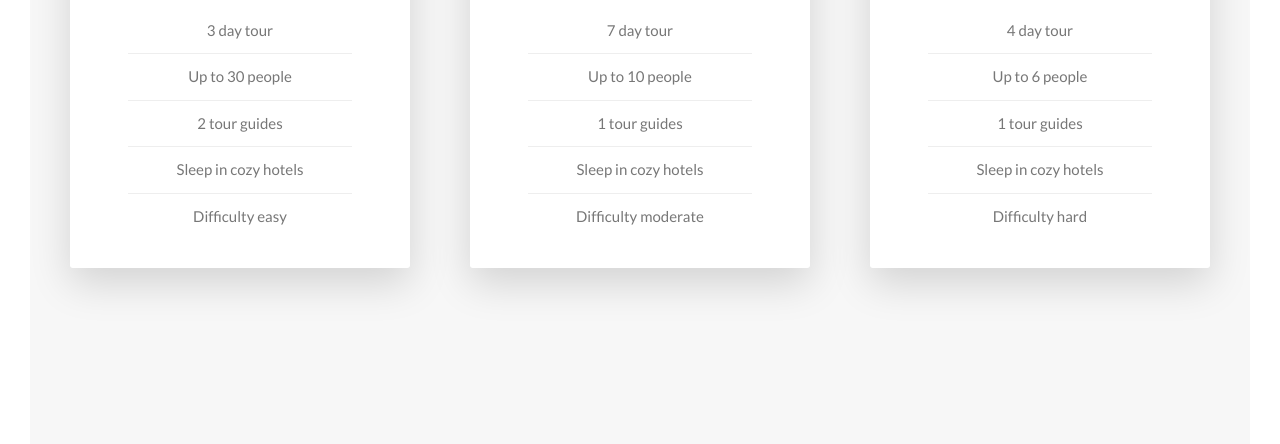
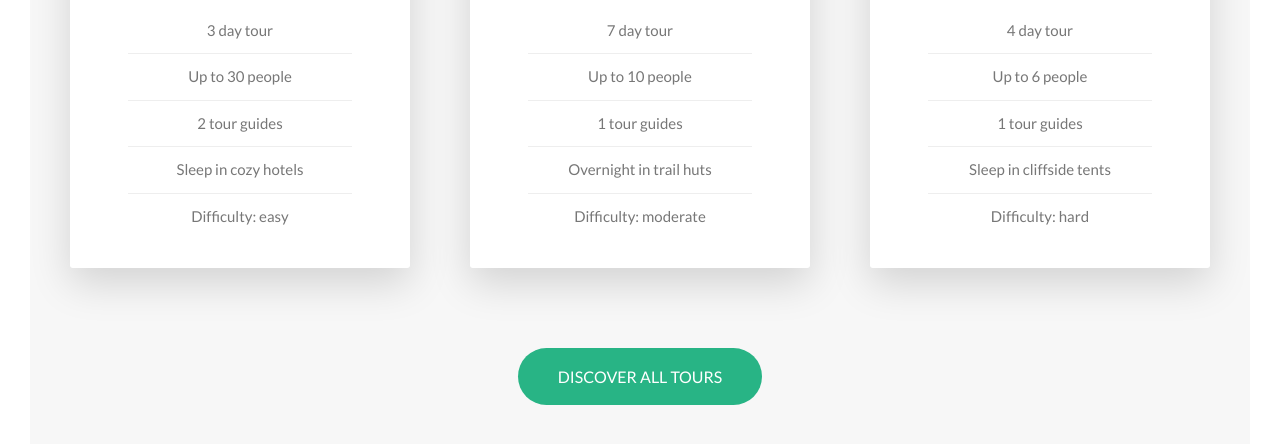
Before and after one commit to robert-laws/advanced-css-sass, a website: page src/html/index.html in a window 1280 px wide. Shown: the part 2720-3164 px from the top of the page. Drawn offline with nearby package versions, Linux system fonts and the light colour scheme; files that its build step writes are made by us from their sources; files whose address does not match are found by name.

Commit message:
add button to bottom of section tours

```diff
--- a/src/html/index.html
+++ b/src/html/index.html
@@ -126,7 +126,7 @@
                   <li>Up to 30 people</li>
                   <li>2 tour guides</li>
                   <li>Sleep in cozy hotels</li>
-                  <li>Difficulty easy</li>
+                  <li>Difficulty: easy</li>
                 </ul>
               </div>
             </div>
@@ -161,8 +161,8 @@
                   <li>7 day tour</li>
                   <li>Up to 10 people</li>
                   <li>1 tour guides</li>
-                  <li>Sleep in cozy hotels</li>
-                  <li>Difficulty moderate</li>
+                  <li>Overnight in trail huts</li>
+                  <li>Difficulty: moderate</li>
                 </ul>
               </div>
             </div>
@@ -197,8 +197,8 @@
                   <li>4 day tour</li>
                   <li>Up to 6 people</li>
                   <li>1 tour guides</li>
-                  <li>Sleep in cozy hotels</li>
-                  <li>Difficulty hard</li>
+                  <li>Sleep in cliffside tents</li>
+                  <li>Difficulty: hard</li>
                 </ul>
               </div>
             </div>
@@ -218,6 +218,11 @@
           </div>
         </div>
       </div>
+
+      <div class="u-center-text u-margin-top-big">
+        <a href="#" class="btn btn--green">Discover all tours</a>
+      </div>
+
     </section>
   </main>
 
--- a/src/styles/base/_utilities.scss
+++ b/src/styles/base/_utilities.scss
@@ -13,3 +13,7 @@
 .u-margin-bottom-big {
   margin-bottom: 8rem;
 }
+
+.u-margin-top-big {
+  margin-top: 8rem;
+}
--- a/src/styles/components/_button.scss
+++ b/src/styles/components/_button.scss
@@ -50,7 +50,16 @@
     color: $color-grey-dark;
 
     &::after {
-      background-color: #FFF;
+      background-color: $color-white;
+    }
+  }
+
+  &--green {
+    background-color: $color-primary-dark;
+    color: $color-white;
+
+    &::after {
+      background-color: $color-primary-dark;
     }
   }
 }
```
